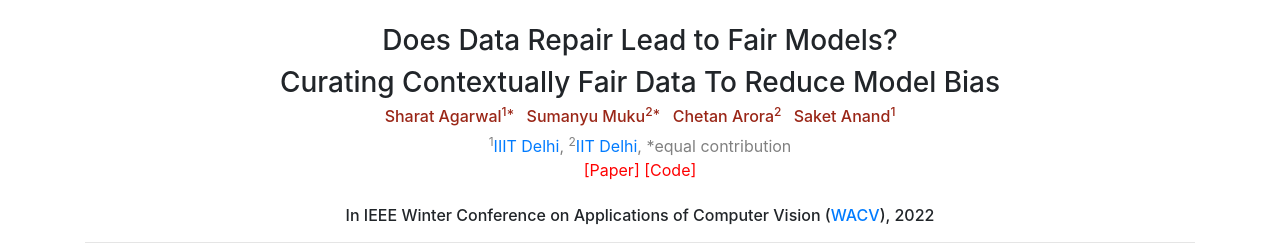
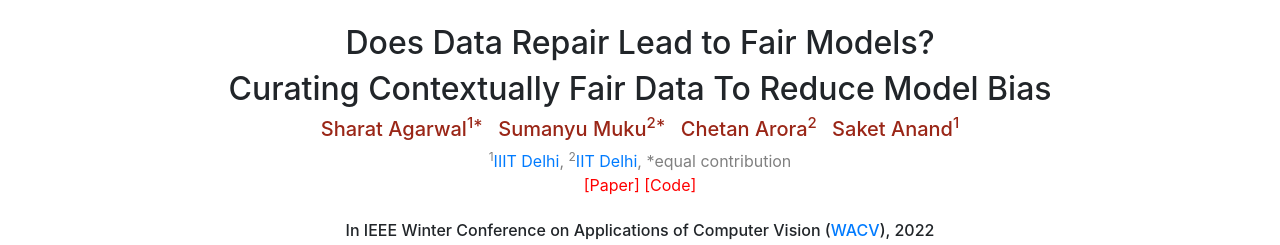
Before and after one commit to sumanyumuku98/contextual-bias, a plain HTML site: page index.html in a window 1280 px wide. Shown: the top 245 px of the page. Drawn offline with nearby package versions, Linux system fonts and the light colour scheme.

Commit message:
Font size

```diff
--- a/index.html
+++ b/index.html
@@ -35,16 +35,16 @@
     <center>
     <!-- <img style="display: inline;" src="images/iitd_logo.png" width="100" height="100" align="left"> -->
 
-    <h3>
+    <h2>
         Does Data Repair Lead to Fair Models?
-    </h3>
-    <h3>
+    </h2>
+    <h2>
         Curating Contextually Fair Data To Reduce Model Bias
-    </h3>
+    </h2>
 
     <!-- <img style="display: inline;" src="images/iiitd_logo.jpg" width="100" height="100" align="right"> -->
 
-    <h6 style="color: #9A2617">Sharat Agarwal<sup>1*</sup>&ensp;   Sumanyu Muku<sup>2*</sup>&ensp;    Chetan Arora<sup>2</sup>&ensp;    Saket Anand<sup>1</sup></h6>
+    <h5 style="color: #9A2617">Sharat Agarwal<sup>1*</sup>&ensp;   Sumanyu Muku<sup>2*</sup>&ensp;    Chetan Arora<sup>2</sup>&ensp;    Saket Anand<sup>1</sup></h5>
         <div style="color: gray"><sup>1</sup><a href="https://www.iiitd.ac.in/">IIIT Delhi</a>, <sup>2</sup><a href="https://home.iitd.ac.in/">IIT Delhi</a>, *equal contribution</div>
         <div><a href="dummy/paper.html" style="color:#FF0000;">[Paper]</a> <a href="https://github.com/sumanyumuku98/contextual-bias" style="color:#FF0000;">[Code]</a></div>
         <br>
```
